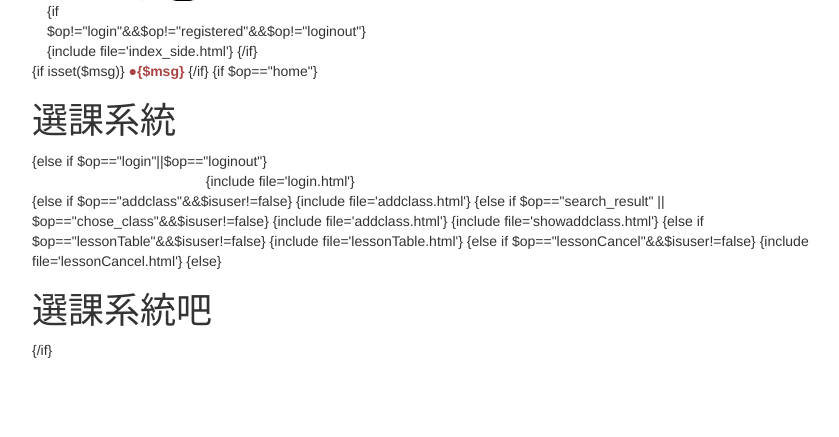
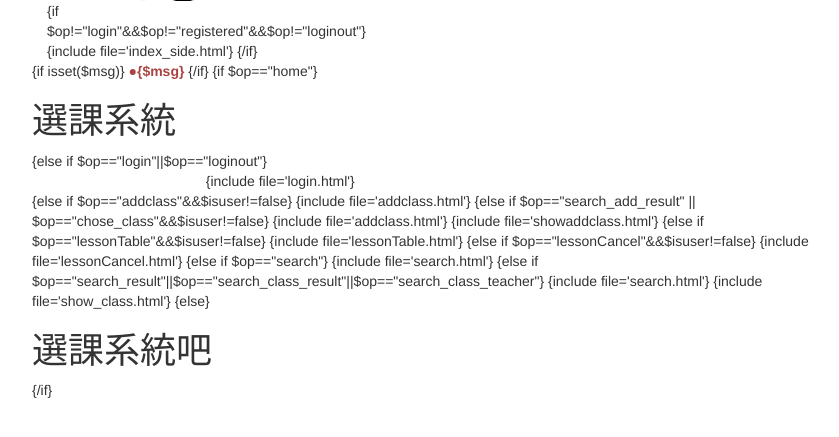
Before and after one commit to GrigePrime/select_lesson, a PHP site: page /web/templates/index.html in a window 1280 px wide. Shown: the part 199-636 px from the top of the page, without its empty margins (38-877 px from the left). Run offline with PHP 8.4, Linux system fonts and the light colour scheme.

Commit message:
fix problem about Grige

```diff
--- a/templates/index.html
+++ b/templates/index.html
@@ -65,13 +65,18 @@
                 </div>
                 {else if $op=="addclass"&&$isuser!=false}
                 {include file='addclass.html'}
-                {else if $op=="search_result" || $op=="chose_class"&&$isuser!=false}
+                {else if $op=="search_add_result" || $op=="chose_class"&&$isuser!=false}
                 {include file='addclass.html'}
                 {include file='showaddclass.html'}
                 {else if $op=="lessonTable"&&$isuser!=false}
                 {include file='lessonTable.html'}
                 {else if $op=="lessonCancel"&&$isuser!=false}
                 {include file='lessonCancel.html'}
+                {else if $op=="search"}
+                {include file='search.html'}
+                {else if $op=="search_result"||$op=="search_class_result"||$op=="search_class_teacher"}
+                {include file='search.html'}
+                {include file='show_class.html'}
                 {else}
                 <h1>選課系統吧</h1>
                 {/if}
```
Also changed, not shown: templates_c/60967d3e09cea5561d84cb90b48e7b5f40cb23d0_0.file.search.html.php (+13 -10 lines), templates_c/656d8a8284843cc3c3ed9849bc35affb929c6e0c_0.file.lessonCancel.html.php (+7 -4 lines), templates_c/91bba1d6bd82e3b30dfafdeecd40ec5b5ef25b5e_0.file.index.html.php (+6 -7 lines).
